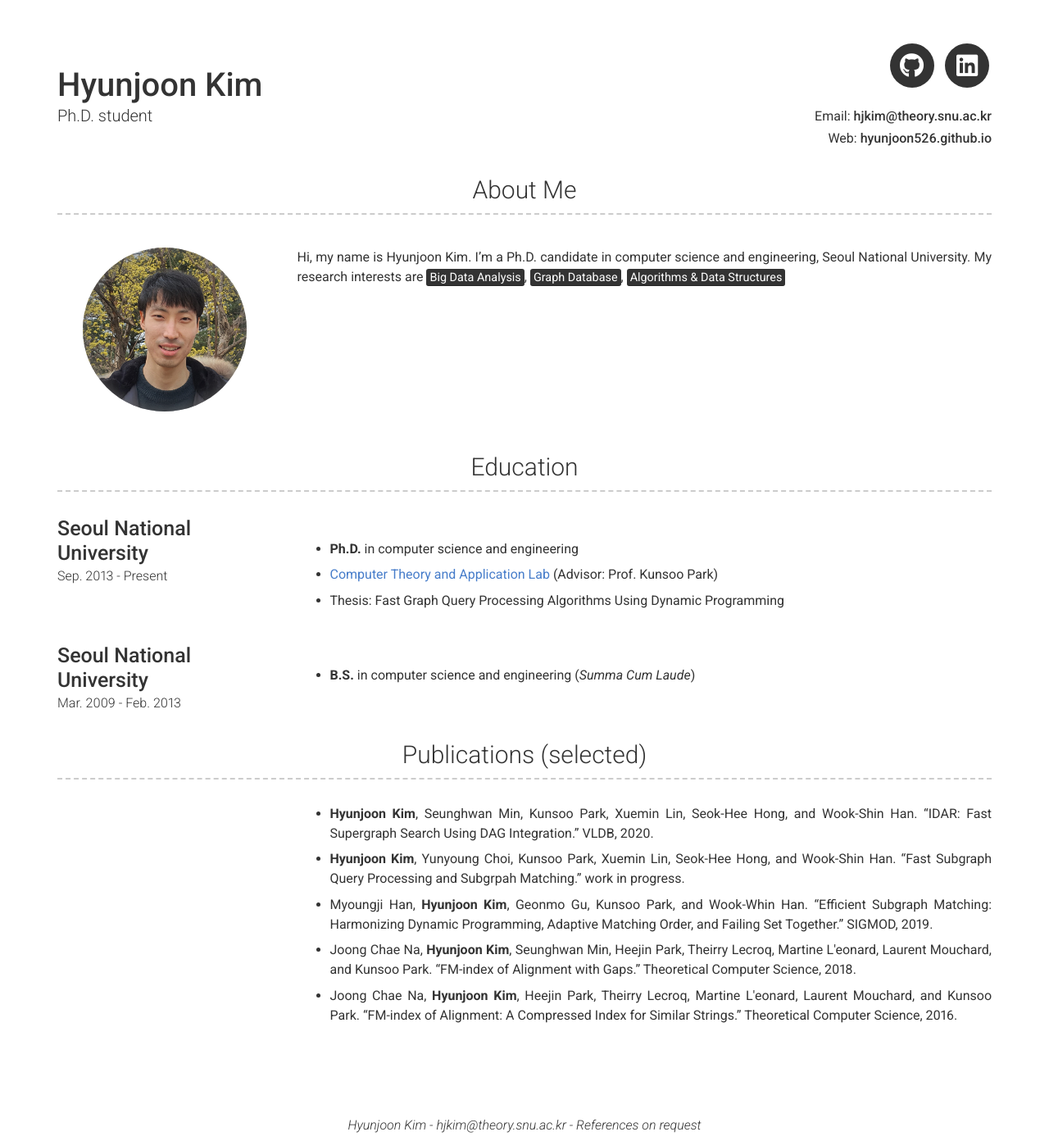
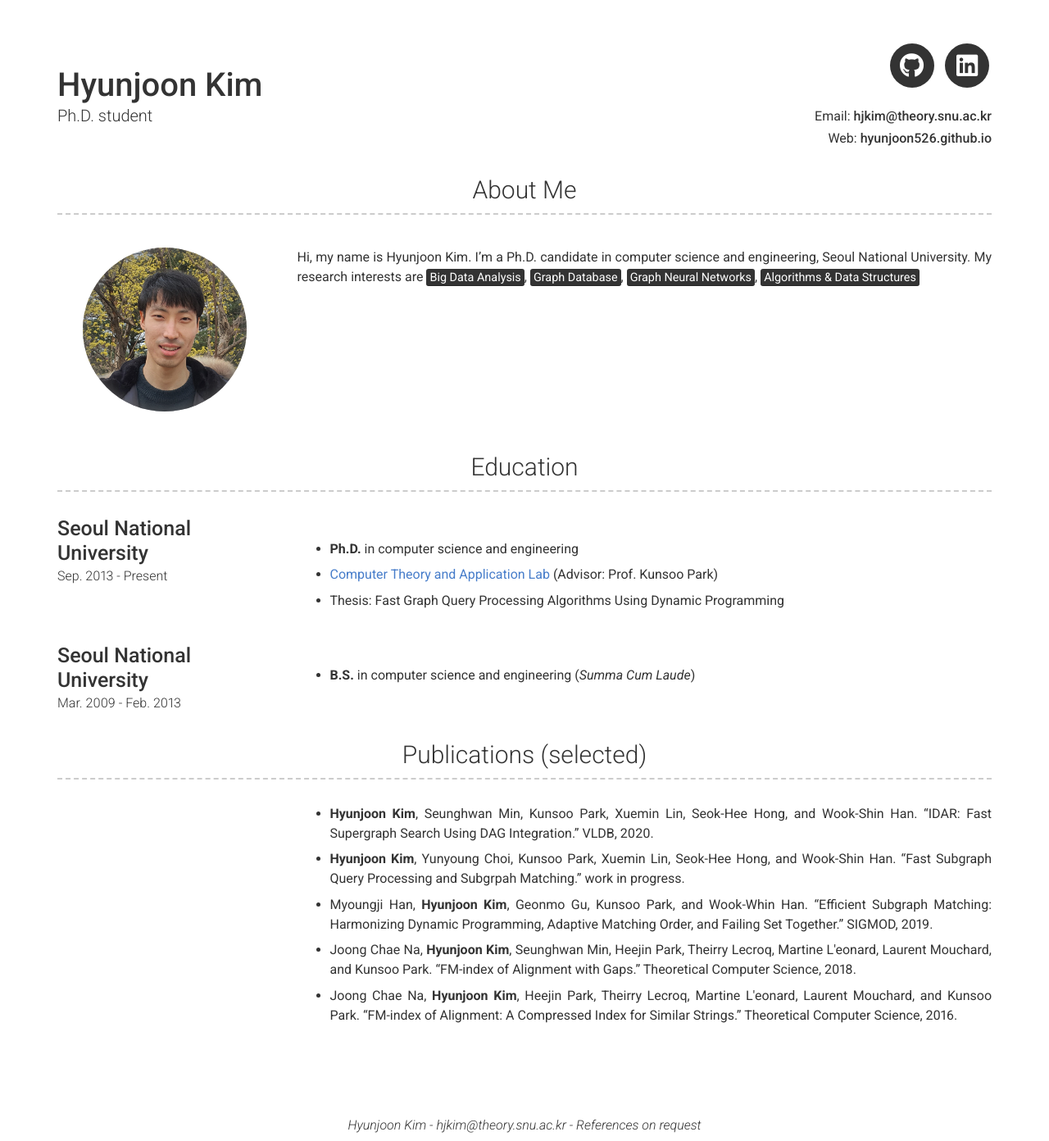
Before and after one commit to hongkyun-bae/hongkyun-bae.github.io, a Jekyll site: the page built from index.md, in a window 1280 px wide. Shown: the whole page at 82% size. Built offline with Jekyll 4.4.1, drawn with Linux system fonts in a browser that asks for light colours; nearby versions of some CDN libraries.

Commit message:
Update _config.yml

```diff
--- a/_config.yml
+++ b/_config.yml
@@ -25,7 +25,7 @@ linkedin_username: hyunjoon-kim
 about_profile_image: images/profile.jpg
 about_content: | # this will include new lines to allow paragraphs
   Hi, my name is Hyunjoon Kim. I'm a Ph.D. candidate in computer science and engineering, Seoul National University.
-  My research interests are <mark>Big Data Analysis</mark>, <mark>Graph Database</mark>, <mark>Algorithms & Data Structures</mark>
+  My research interests are <mark>Big Data Analysis</mark>, <mark>Graph Database</mark>, <mark>Graph Neural Networks</mark>, <mark>Algorithms & Data Structures</mark>
 
 # Education Section
 educaton_title: Education
```
